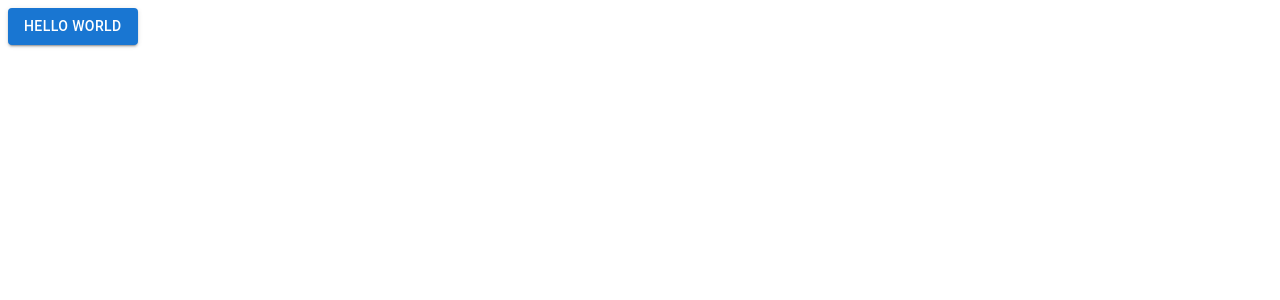
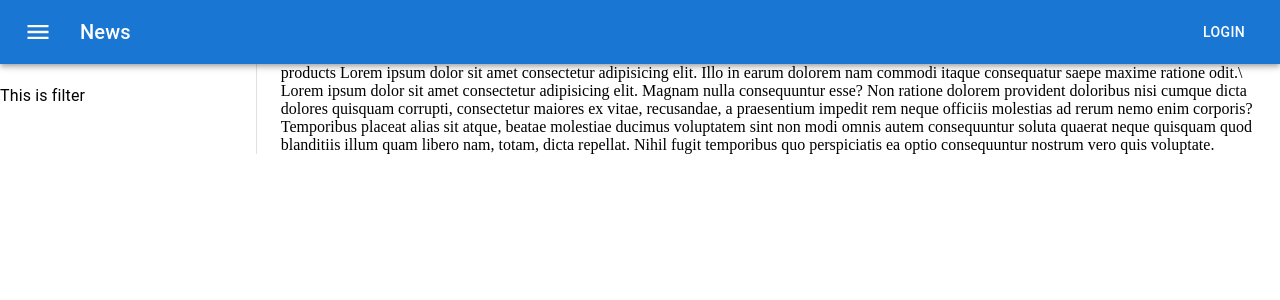
Before and after one commit to ShubhamVerma111/assigmentReactMUI, a React (Vite) app: page / in a window 1280 px wide. Shown: the top 300 px of the page. Built offline with nearby package versions, Linux system fonts and the light colour scheme.

Commit message:
Initial Pages added

```diff
--- a/package.json
+++ b/package.json
@@ -15,7 +15,8 @@
     "@mui/material": "^5.15.15",
     "axios": "^1.6.8",
     "react": "^18.2.0",
-    "react-dom": "^18.2.0"
+    "react-dom": "^18.2.0",
+    "react-icons": "^5.0.1"
   },
   "devDependencies": {
     "@types/react": "^18.2.66",
--- a/src/App.tsx
+++ b/src/App.tsx
@@ -1,12 +1,19 @@
-import { Button } from '@mui/material'
+import { Box, Divider, Stack } from '@mui/material'
 import './App.css'
+import Navbar from './component/Navbar'
+import Filters from './component/Filters'
+import Products from './component/Products'
 
 function App() {
 
   return (
-    <div>
-      <Button variant="contained">Hello world</Button>
-    </div>
+    <Box>
+      <Navbar />
+      <Stack direction={'row'} divider={<Divider orientation="vertical" flexItem />}>
+        <Filters />
+        <Products />
+      </Stack>
+    </Box>
 
   )
 }
--- /dev/null
+++ b/src/component/Filters.tsx
@@ -0,0 +1,9 @@
+import { Box, Typography } from "@mui/material";
+
+export default function Filters() {
+    return (
+        <Box flex={1} sx={{marginTop:"20px"}}>
+        <Typography>This is filter</Typography>
+        </Box>
+    )
+}
--- /dev/null
+++ b/src/component/Navbar.tsx
@@ -0,0 +1,32 @@
+import * as React from 'react';
+import AppBar from '@mui/material/AppBar';
+import Box from '@mui/material/Box';
+import Toolbar from '@mui/material/Toolbar';
+import Typography from '@mui/material/Typography';
+import Button from '@mui/material/Button';
+import IconButton from '@mui/material/IconButton';
+import { IoMdMenu } from "react-icons/io";
+
+export default function ButtonAppBar() {
+  return (
+    <Box sx={{ flexGrow: 1 }}>
+      <AppBar position="static">
+        <Toolbar>
+          <IconButton
+            size="large"
+            edge="start"
+            color="inherit"
+            aria-label="menu"
+            sx={{ mr: 2 }}
+          >
+            <IoMdMenu />
+          </IconButton>
+          <Typography variant="h6" component="div" sx={{ flexGrow: 1 }}>
+            News
+          </Typography>
+          <Button color="inherit">Login</Button>
+        </Toolbar>
+      </AppBar>
+    </Box>
+  );
+}
--- /dev/null
+++ b/src/component/Products.tsx
@@ -0,0 +1,11 @@
+import { Box, Container } from "@mui/material";
+
+export default function Products() {
+    return (
+        <Box flex={4}>
+            <Container>
+                products Lorem ipsum dolor sit amet consectetur adipisicing elit. Illo in earum dolorem nam commodi itaque consequatur saepe maxime ratione odit.\ Lorem ipsum dolor sit amet consectetur adipisicing elit. Magnam nulla consequuntur esse? Non ratione dolorem provident doloribus nisi cumque dicta dolores quisquam corrupti, consectetur maiores ex vitae, recusandae, a praesentium impedit rem neque officiis molestias ad rerum nemo enim corporis? Temporibus placeat alias sit atque, beatae molestiae ducimus voluptatem sint non modi omnis autem consequuntur soluta quaerat neque quisquam quod blanditiis illum quam libero nam, totam, dicta repellat. Nihil fugit temporibus quo perspiciatis ea optio consequuntur nostrum vero quis voluptate.
+            </Container>
+        </Box>
+    )
+}
--- a/src/index.css
+++ b/src/index.css
@@ -0,0 +1,4 @@
+*{
+    margin: 0;
+    padding: 0;
+}
```
Also changed, not shown: 1 other file (tests, documents, lock files or other folders).
